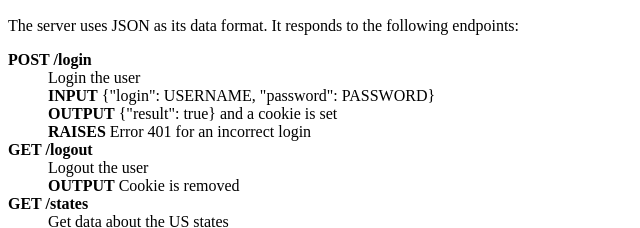
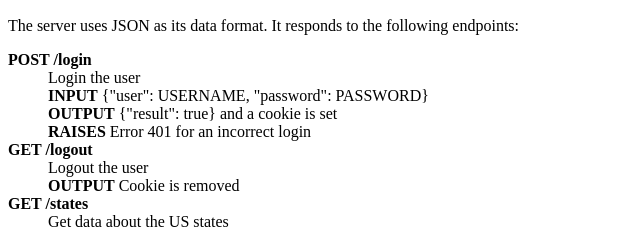
Before and after one commit to tarastrauss/frontend-test, a website: page public/index.html in a window 1280 px wide. Shown: the part 528-756 px from the top of the page, 0-640 px from the left. Drawn offline with Linux system fonts and the light colour scheme.

Commit message:
Fix typo in login documentation

```diff
--- a/public/index.html
+++ b/public/index.html
@@ -34,7 +34,7 @@
       <dd>Login the user
       <br>
       <b>INPUT</b>
-      {"login": USERNAME, "password": PASSWORD}
+      {"user": USERNAME, "password": PASSWORD}
       <br>
       <b>OUTPUT</b>
       {"result": true} and a cookie is set
```
